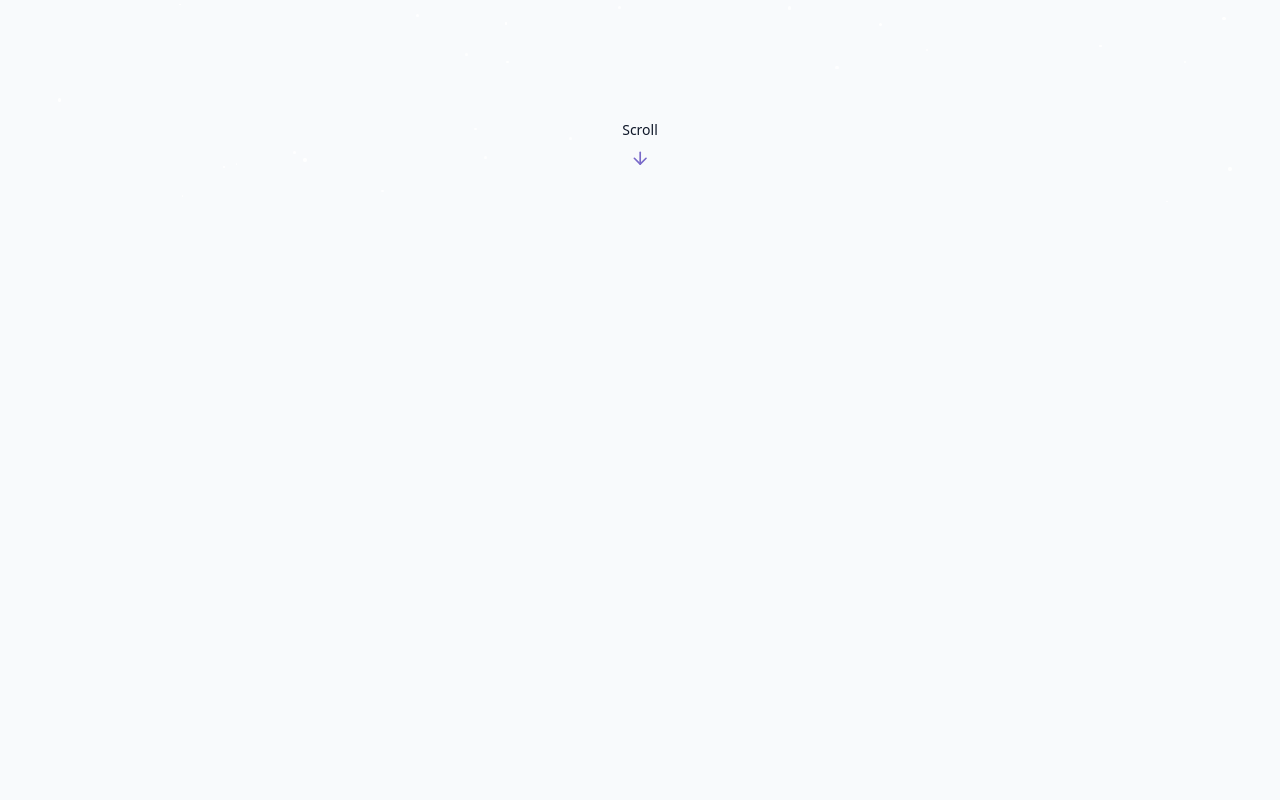
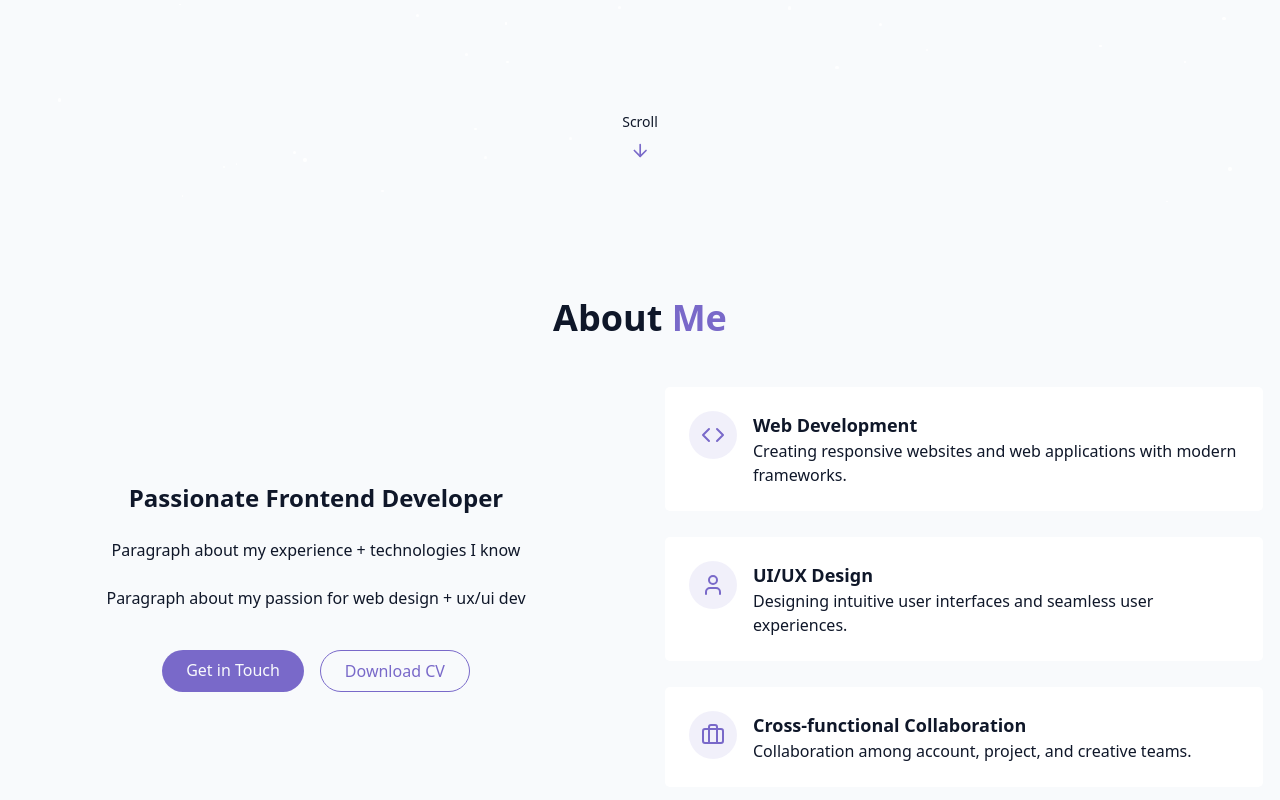
Before and after one commit to anastassiamedvedeva/personal_portfolio, a React (Vite) app: page / in a window 1280 px wide. Shown: the part 598-1398 px from the top of the page. Before the commit the page ends 800 px from the top, so only its background shows below. Built offline with nearby package versions, Linux system fonts and the light colour scheme.

Commit message:
About section - built with placeholders

```diff
--- /dev/null
+++ b/src/components/AboutSection.jsx
@@ -0,0 +1,75 @@
+import { Briefcase, User, Code } from "lucide-react";
+
+export const AboutSection = () => {
+  return (
+    <section id="about" className="py-24 px-4 relative">
+      <div className="container mx-auto max-w-5xl">
+        <h2 className="text-3xl md:text-4xl font-bold mb-12 text-center">
+          About <span className="text-primary">Me</span>
+        </h2>
+      </div>
+      <div className="grid grid-cols-1 md:grid-cols-2 gap-12 items-center">
+        <div className="space-y-6">
+          <h3 className="text-2xl font-semibold">
+            Passionate Frontend Developer
+          </h3>
+          <p className="text-muted-foreground">
+            Paragraph about my experience + technologies I know
+          </p>
+          <p className="text-muted-foreground">
+            Paragraph about my passion for web design + ux/ui dev
+          </p>
+
+          <div className="flex flex-col sm:flex-row gap-4 pt-4 justify-center">
+            <a href="#contact" className="cosmic-button">
+              Get in Touch
+            </a>
+            <a href="" className="px-6 py-2 rounded-full border border-primary text-primary hover:bg-primary/10 transition-colors duration-300">
+              Download CV
+            </a>
+          </div>
+        </div>
+
+        <div className="grid grid-cols-1 gap-6">
+          <div className="gradient-border p-6 card-hover">
+            <div className="flex items-start gap-4">
+              <div className="p-3 rounded-full bg-primary/10">
+                <Code className="h-6 w-6 text-primary" />
+              </div>
+              <div className="text-left">
+                <h4 className="font-semibold text-lg">Web Development</h4>
+                <p className="text-muted-foreground">Creating responsive websites and web applications with modern frameworks.</p>
+              </div>
+            </div>
+          </div>
+
+
+          <div className="gradient-border p-6 card-hover">
+            <div className="flex items-start gap-4">
+              <div className="p-3 rounded-full bg-primary/10">
+                <User className="h-6 w-6 text-primary" /></div>
+              <div className="text-left">
+                <h4 className="font-semibold text-lg">UI/UX Design</h4>
+                <p className="text-muted-foreground">Designing intuitive user interfaces and seamless user experiences.</p>
+              </div>
+
+            </div>
+          </div>
+
+          <div className="gradient-border p-6 card-hover">
+            <div className="flex items-start gap-4">
+              <div className="p-3 rounded-full bg-primary/10">
+                <Briefcase className="h-6 w-6 text-primary" /></div>
+              <div className="text-left">
+                <h4 className="font-semibold text-lg">Cross-functional Collaboration</h4>
+                <p className="text-muted-foreground">Collaboration among account, project, and creative teams.</p>
+              </div>
+            </div>
+
+          </div>
+
+        </div>
+      </div>
+    </section >
+  );
+}
--- a/src/pages/Home.jsx
+++ b/src/pages/Home.jsx
@@ -2,6 +2,7 @@
 import { StarBackground } from "@/components/StarBackground"
 import { Navbar } from "@/components/Navbar";
 import { HeroSection } from "@/components/HeroSection";
+import { AboutSection } from "@/components/AboutSection";
 
 export const Home = () => {
   return (
@@ -15,6 +16,7 @@
       {/* Main Content */}
       <main>
         <HeroSection />
+        <AboutSection />
       </main>
       { /* Footer */}
     </div>
```
